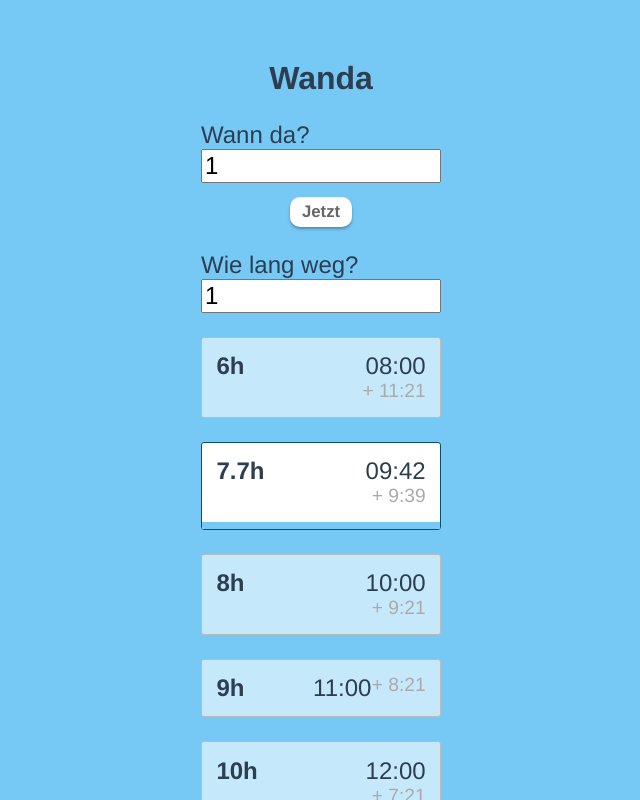
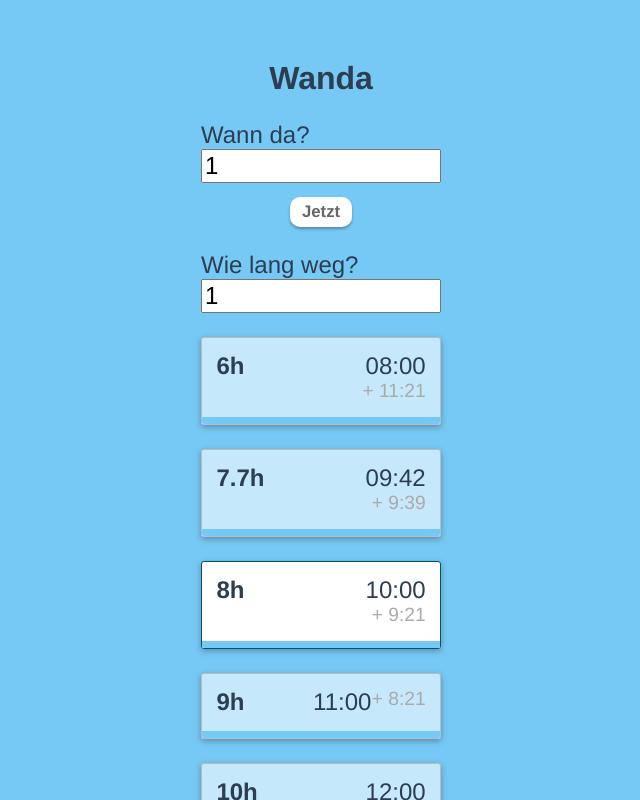
Before and after one commit to flogehring/wanda, a Vue app: page /1/1 in a window 1280 px wide. Shown: the top 800 px of the page, without its empty margins (319-959 px from the left). Built offline with nearby package versions, Linux system fonts and the light colour scheme.

Commit message:
updated main and progress for all

```diff
--- a/src/components/ResultRow.vue
+++ b/src/components/ResultRow.vue
@@ -3,10 +3,9 @@
     <div class="values">
       <span class="threshold">{{ this.threshold }}h</span>
       <span class="absoluteTime">{{ absoluteTime }}</span>
-    <span class="relativeTime"> {{ relativeTime }}</span>
+      <span class="relativeTime">{{ relativeTime }}</span>
     </div>
     <div class="progressBar" v-if="showProgress">
-
       <div class="progress" :style="{width: progress * 100 +'%' }"></div>
       <span>{{ progressPercent }}</span>
     </div>
@@ -15,43 +14,34 @@
 
 <script>
 import moment from "moment";
-import SharedUtils from '../mixins/SharedUtils';
+import SharedUtils from "../mixins/SharedUtils";
 
 export default {
-
   props: {
     wannda: String,
     wielangweg: String,
     threshold: Number,
     jetzt: Object,
-    showProgress: Boolean,
-
+    showProgress: Boolean
   },
 
   mixins: [SharedUtils],
-  data: function () {
-    return {
-
-    }
+  data: function() {
+    return {};
   },
-  components: {
-
-  },
-  computed: {
-
-  },
-  methods: {
-  },
-}
+  components: {},
+  computed: {},
+  methods: {}
+};
 </script>
 
 <style lang="scss">
 .result-row {
-
   background: #ffffff94;
   border-radius: 3px;
   border: 1px solid #bbbbbb;
   overflow: hidden;
+  box-shadow: 0 2px 6px 0px rgba(0, 0, 0, 0.3);
 
   &.main {
     background: #fff;
@@ -82,7 +72,7 @@ export default {
 
     .relativeTime {
       text-align: right;
-      font-size: .8em;
+      font-size: 0.8em;
       color: #aaa;
     }
   }
@@ -92,11 +82,11 @@ export default {
     color: #2d3e50;
     text-align: center;
     height: 1em;
-    font-size: .3em;
-    transition: all .2s ease-in-out;
+    font-size: 0.3em;
+    transition: all 0.2s ease-in-out;
 
     .progress {
-      content: '';
+      content: "";
       height: 1em;
       background: #76c9f5;
       display: block;
@@ -114,7 +104,6 @@ export default {
       line-height: 1em;
       opacity: 0;
     }
-
   }
 
   &:hover {
--- a/src/components/WandaSet.vue
+++ b/src/components/WandaSet.vue
@@ -22,11 +22,11 @@
   </form>
   <div class="table-wrapper">
     <ul>
-      <ResultRow :wannda="this.wannda" :wielangweg="this.wielangweg" :threshold="6.0" :jetzt="this.now"/>
-      <ResultRow :wannda="this.wannda" :wielangweg="this.wielangweg" :threshold="7.7" :jetzt="this.now" class="main" :showProgress="true"/>
-      <ResultRow :wannda="this.wannda" :wielangweg="this.wielangweg" :threshold="8.0" :jetzt="this.now" />
-      <ResultRow :wannda="this.wannda" :wielangweg="this.wielangweg" :threshold="9.0" :jetzt="this.now" />
-      <ResultRow :wannda="this.wannda" :wielangweg="this.wielangweg" :threshold="10.0" :jetzt="this.now" />
+      <ResultRow :wannda="this.wannda" :wielangweg="this.wielangweg" :threshold="6.0" :jetzt="this.now"  :showProgress="true"/>
+      <ResultRow :wannda="this.wannda" :wielangweg="this.wielangweg" :threshold="7.7" :jetzt="this.now"   :showProgress="true"/>
+      <ResultRow :wannda="this.wannda" :wielangweg="this.wielangweg" :threshold="8.0" :jetzt="this.now"  class="main"  :showProgress="true"/>
+      <ResultRow :wannda="this.wannda" :wielangweg="this.wielangweg" :threshold="9.0" :jetzt="this.now"  :showProgress="true"/>
+      <ResultRow :wannda="this.wannda" :wielangweg="this.wielangweg" :threshold="10.0" :jetzt="this.now"  :showProgress="true"/>
     </ul>
   </div>
 
```
Lines whose indentation alone changed are shown as unchanged.
